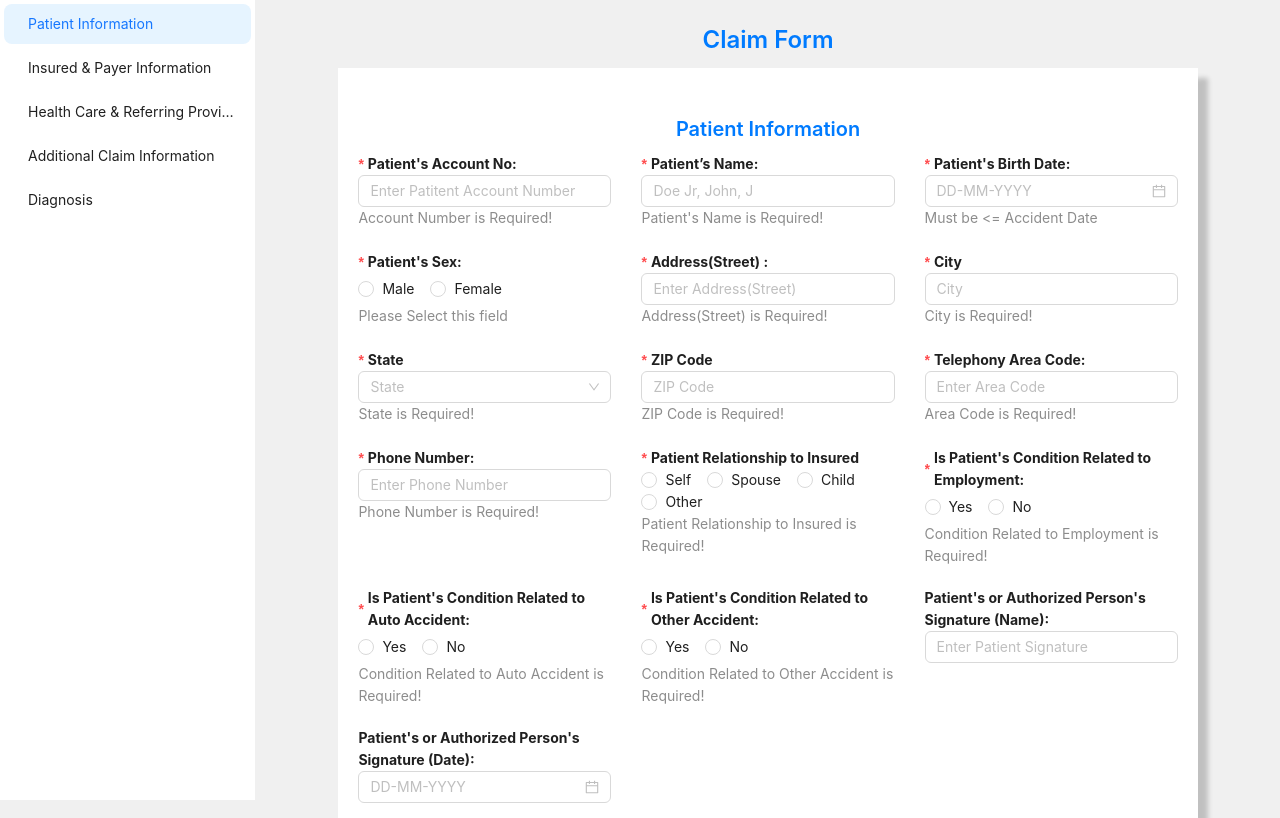
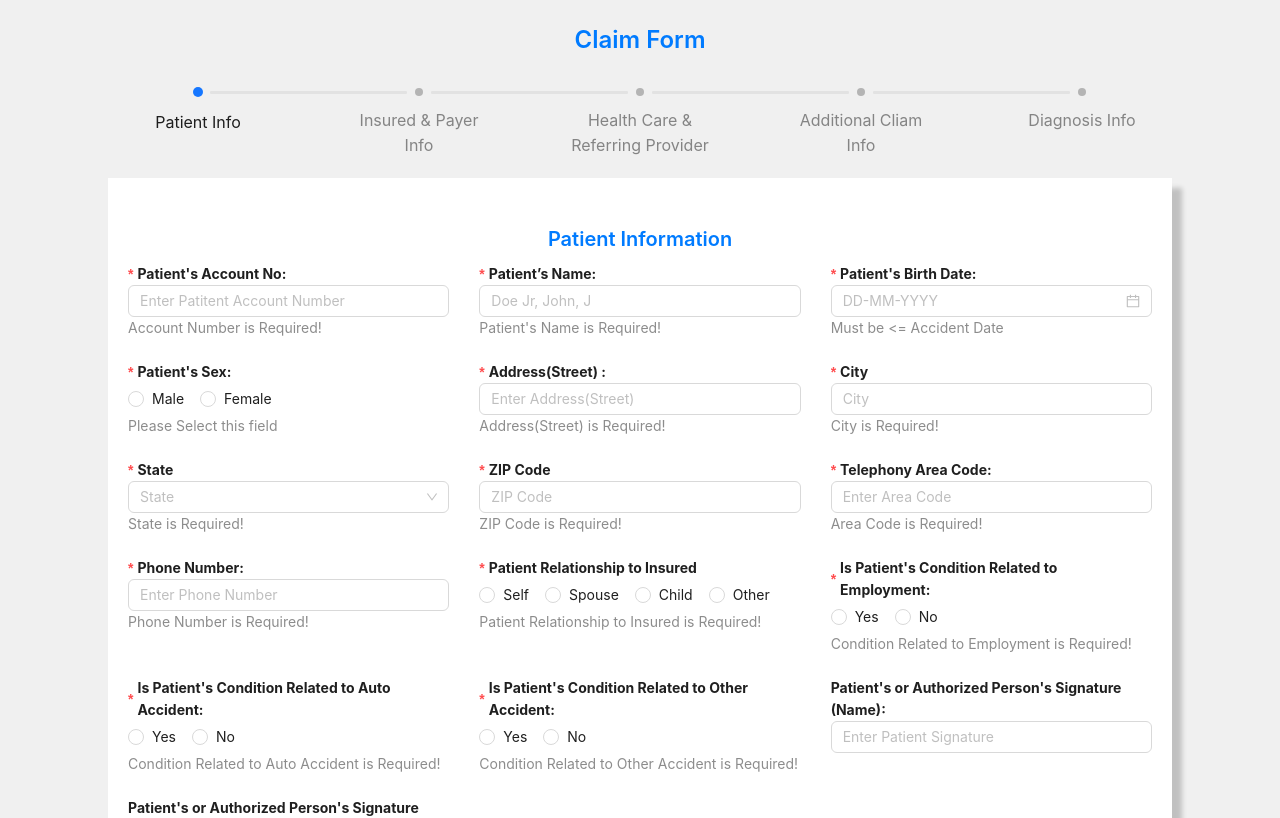
Before and after one commit to anji2006/ClaimInsurance, a React (Vite) app: page / in a window 1280 px wide. Shown: the top 818 px of the page. Built offline with nearby package versions, Linux system fonts and the light colour scheme.

Commit message:
commit 9

```diff
--- a/src/App.tsx
+++ b/src/App.tsx
@@ -2,15 +2,17 @@ import { useState } from "react";
 import Claim from "./views/claimForm/Claim"
 import ClaimContextProvider, { defaultData } from "./store/claimContext";
 import { CustomObject } from "./utils/types";
+import ProgressContextProvider, { defaultProgressData, ProgressData } from "./store/progressContext";
 
 function App() {
   const [claimData, setClaimData] = useState<CustomObject>(defaultData);
-
-  console.log('++++++++++++++++++++++claimData', claimData);
+  const [progressData, setProgressData] = useState<ProgressData[]>(defaultProgressData);
 
   return (
     <ClaimContextProvider value={{claimData, setClaimData}}>
-      <Claim />
+      <ProgressContextProvider value={{progressData, setProgressData}}>
+        <Claim />
+      </ProgressContextProvider>
     </ClaimContextProvider>
   )
 }
--- /dev/null
+++ b/src/store/progressContext.ts
@@ -0,0 +1,61 @@
+import { createContext, useContext } from "react";
+
+export type ProgressData = {
+  index: number;
+  description?: string;
+  disabled: boolean;
+  icon: string;
+  status?: "wait" | "process" | "finish" | "error";
+  subTitle?: string;
+  title: string;
+}
+
+type IState = {
+    progressData: ProgressData[];
+    setProgressData: React.Dispatch<React.SetStateAction<ProgressData[]>>
+}
+
+export const defaultProgressData: ProgressData[] = [
+  {
+    index: 0,
+    disabled: false,
+    icon: '',
+    title: 'Patient Info'
+  },
+  {
+    index: 1,
+    disabled: true,
+    icon: '',
+    title: 'Insured & Payer Info'
+  },
+  {
+    index: 2,
+    disabled: true,
+    icon: '',
+    title: 'Health Care & Referring Provider'
+  },
+  {
+    index: 3,
+    disabled: true,
+    icon: '',
+    title: 'Additional Cliam Info'
+  },
+  {
+    index: 4,
+    disabled: true,
+    icon: '',
+    title: 'Diagnosis Info'
+  }
+]
+
+const ProgressContext = createContext<IState>({
+    progressData: defaultProgressData,
+    setProgressData: () => {}
+});
+
+const useProgressContext = () => {
+  return useContext(ProgressContext);
+}
+
+export default ProgressContext.Provider;
+export { useProgressContext };
--- a/src/views/claimForm/Claim.css
+++ b/src/views/claimForm/Claim.css
@@ -14,12 +14,6 @@
 
 .check{
     border: 2px solid green;
-}
-
-.main {
-    display: flex;
-    align-items: flex-start;
-    justify-content: flex-start;
 }
 
 .ant-form-item-label {
--- a/src/views/claimForm/Claim.tsx
+++ b/src/views/claimForm/Claim.tsx
@@ -1,5 +1,5 @@
 import "./Claim.css";
-import { Flex, Menu } from "antd";
+import { Flex, Steps } from "antd";
 import PatientInformation from "./compoents/PatientInformation";
 import { useState } from "react";
 import InsuredAndPayerInfo from "./compoents/InsuredAndPayerInfo";
@@ -8,36 +8,45 @@ import Diagnosis from "./compoents/Diagnosis";
 import SubTitle from "./compoents/SubTitle";
 import AdditionalClaimInfo from "./compoents/AdditionalClaimInfo";
 import { defaultData, useClaimContext } from "../../store/claimContext";
-
-const menuItems = [
-  { key: "0", label: "Patient Information" },
-  { key: "1", label: "Insured & Payer Information" },
-  { key: "2", label: "Health Care & Referring Provider And Service Facility" },
-  { key: "3", label: "Additional Claim Information" },
-  { key: "4", label: "Diagnosis" },
-];
+import { defaultProgressData, useProgressContext } from "../../store/progressContext";
 
 
 export default function Claim() {
   const [page, setPage] = useState<number>(0);
   const {setClaimData} = useClaimContext();
+  const {progressData, setProgressData} = useProgressContext();
+
+  const handleChangeSteps = (current: number) => {
+    if (current < page) {
+      setPage(current);
+      setProgressData(progressData.map(obj => ({
+        ...obj,
+        disabled: current < obj.index
+      })))
+    }
+  };
 
   const handleReset = () => {
     setPage(0);
     setClaimData(defaultData);
+    setProgressData(defaultProgressData)
   };
 
   const nextPage = () => {
     setPage(page + 1);
+    setProgressData(progressData.map(obj => ({
+      ...obj,
+      disabled: obj.index > page + 1
+    })));
   };
 
   const prevPage = () => {
     setPage(page - 1);
+    setProgressData(progressData.map(obj => ({
+      ...obj,
+      disabled: obj.index > page - 1
+    })));
   };
-
-  const onClickMenu = (e: any)=> {
-    setPage(+e.key);
-  }
 
   const _renderPage = () => {
     switch (page) {
@@ -75,19 +84,13 @@ export default function Claim() {
     }
   };
 
-
-
   return (
     <div className="main">
-      <Menu
-        onClick={onClickMenu}
-        style={{ width: 256 ,height: "100vh",position: "fixed"}}
-        selectedKeys={[page.toString()]}
-        mode="inline"
-        items={menuItems}
-      />
-      <Flex vertical={true} justify="center" align="center" style={{marginLeft: 256}}>
+      <Flex vertical={true} justify="center" align="center">
         <SubTitle level={3} className="claim-subtitle" title="Claim Form" />
+        <div style={{width: '80%', marginBlock: 20}}>
+          <Steps onChange={handleChangeSteps} current={page} progressDot items={progressData} />
+        </div>
         <div className="form-container">{_renderPage()}</div>
       </Flex>
     </div>
--- a/src/views/claimForm/compoents/CustomeName.tsx
+++ b/src/views/claimForm/compoents/CustomeName.tsx
@@ -12,7 +12,7 @@ interface Name {
 }
 
 
-const CustomeName: React.FC<CustomeNameProps> = ({onChange, title, name}) => {
+const CustomeName: React.FC<CustomeNameProps> = ({onChange, title, name, ...props}) => {
   const [isModalOpen, setIsModalOpen] = useState(false);
   const [data, setData] = useState("");
 
@@ -48,7 +48,8 @@ const CustomeName: React.FC<CustomeNameProps> = ({onChange, title, name}) => {
             value={data}
             onClick={onSelect}
             onChange={onSelect}
-            name={name} />
+            name={name}
+            {...props} />
         <Modal title={title} open={isModalOpen} onOk={handleOk} onCancel={handleCancel}>
             <Form
                 layout='vertical'
--- a/src/views/claimForm/compoents/Diagnosis.tsx
+++ b/src/views/claimForm/compoents/Diagnosis.tsx
@@ -366,6 +366,9 @@ export default function Diagnosis({ prev, onReset }: IProps) {
       </Form.List>
       <Flex align="center" justify="flex-end">
         <Form.Item>
+          <Button type="primary" style={{marginRight: 10}} onClick={prev}>
+            Back
+          </Button>
           <Button type="primary" htmlType="submit">
             Submit
           </Button>
```
